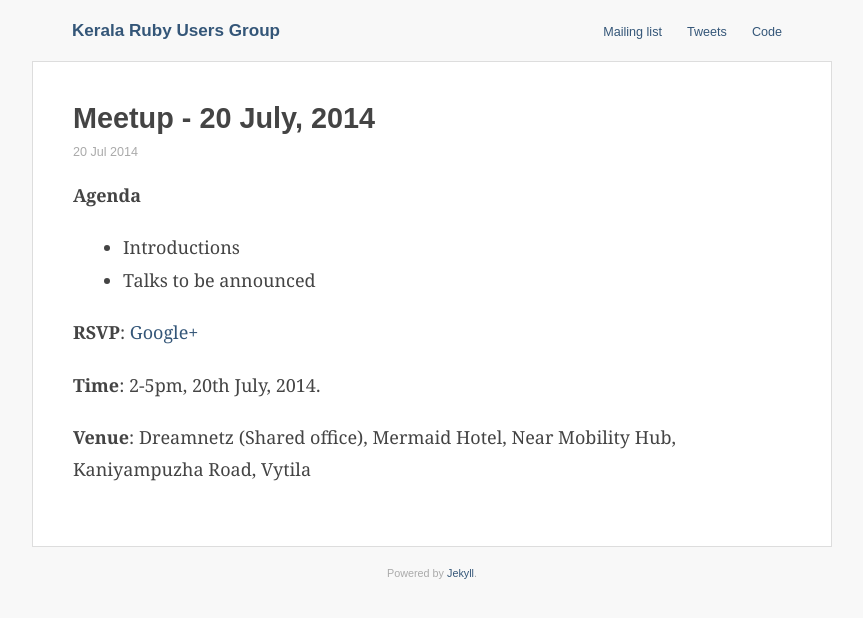
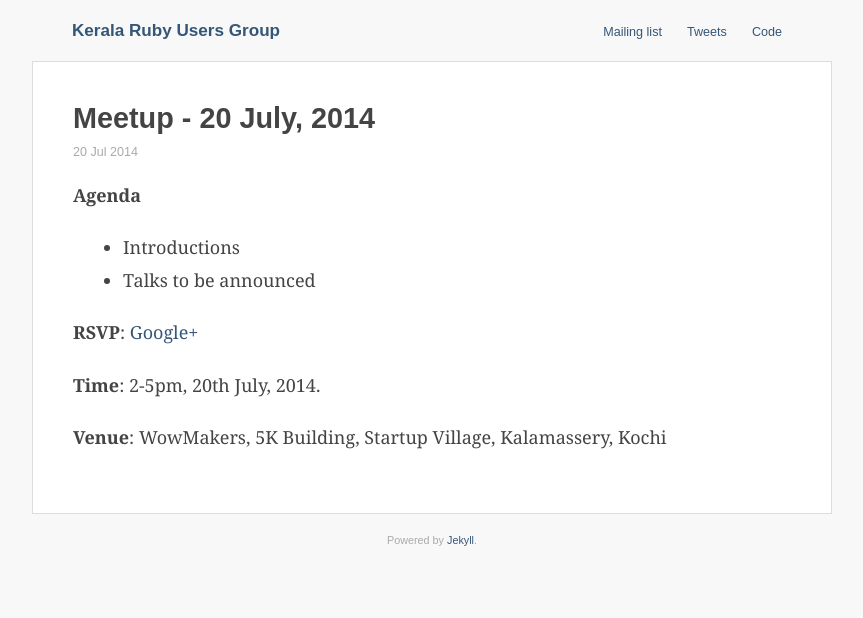
Before and after one commit to krug/krug.github.io, a Jekyll site: the page built from _posts/2014-07-20-jul-2014-meetup.md, in a window 1280 px wide. Shown: the top 618 px of the page, without its empty margins (208-1071 px from the left). Built offline with Jekyll 4.4.1, drawn with Linux system fonts in a browser that asks for light colours.

Commit message:
Change venue of July 2014 Kochi meetup

```diff
--- a/_posts/2014-07-20-jul-2014-meetup.md
+++ b/_posts/2014-07-20-jul-2014-meetup.md
@@ -14,4 +14,4 @@ categories: meetups
 
 **Time**: 2-5pm, 20th July, 2014.
 
-**Venue**: Dreamnetz (Shared office), Mermaid Hotel, Near Mobility Hub, Kaniyampuzha Road, Vytila
+**Venue**: WowMakers, 5K Building, Startup Village, Kalamassery, Kochi
```
